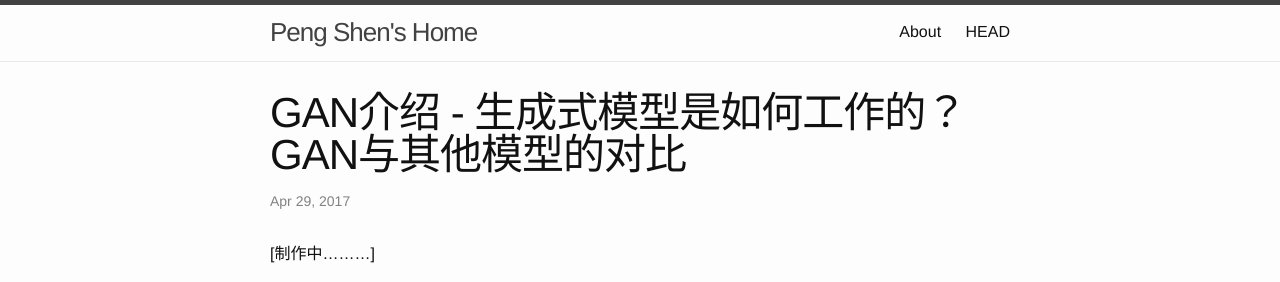
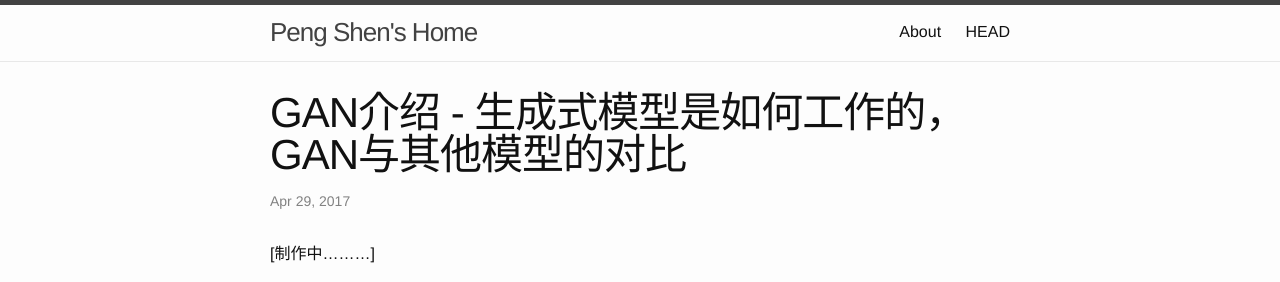
Before and after one commit to sinpycn/sinpycn.github.io, a Jekyll site: the page built from _posts/research/2017-04-29-NIPS2016 GAN Tutorial-:-How-do-generative-models-work.md, in a window 1280 px wide and 900 px high. Shown: the top 282 px of the window. Built offline with Jekyll 4.4.1, drawn with Linux system fonts in a browser that asks for light colours; formulas are drawn with MathJax 3.

```diff
--- a/_posts/research/2017-04-29-NIPS2016 GAN Tutorial-:-How-do-generative-models-work.md
+++ b/_posts/research/2017-04-29-NIPS2016 GAN Tutorial-:-How-do-generative-models-work.md
@@ -1,5 +1,5 @@
 ---
-title: GAN介绍 - 生成式模型是如何工作的？ GAN与其他模型的对比
+title: GAN介绍 - 生成式模型是如何工作的， GAN与其他模型的对比
 layout: post
 mathjax: true
 ---
```
